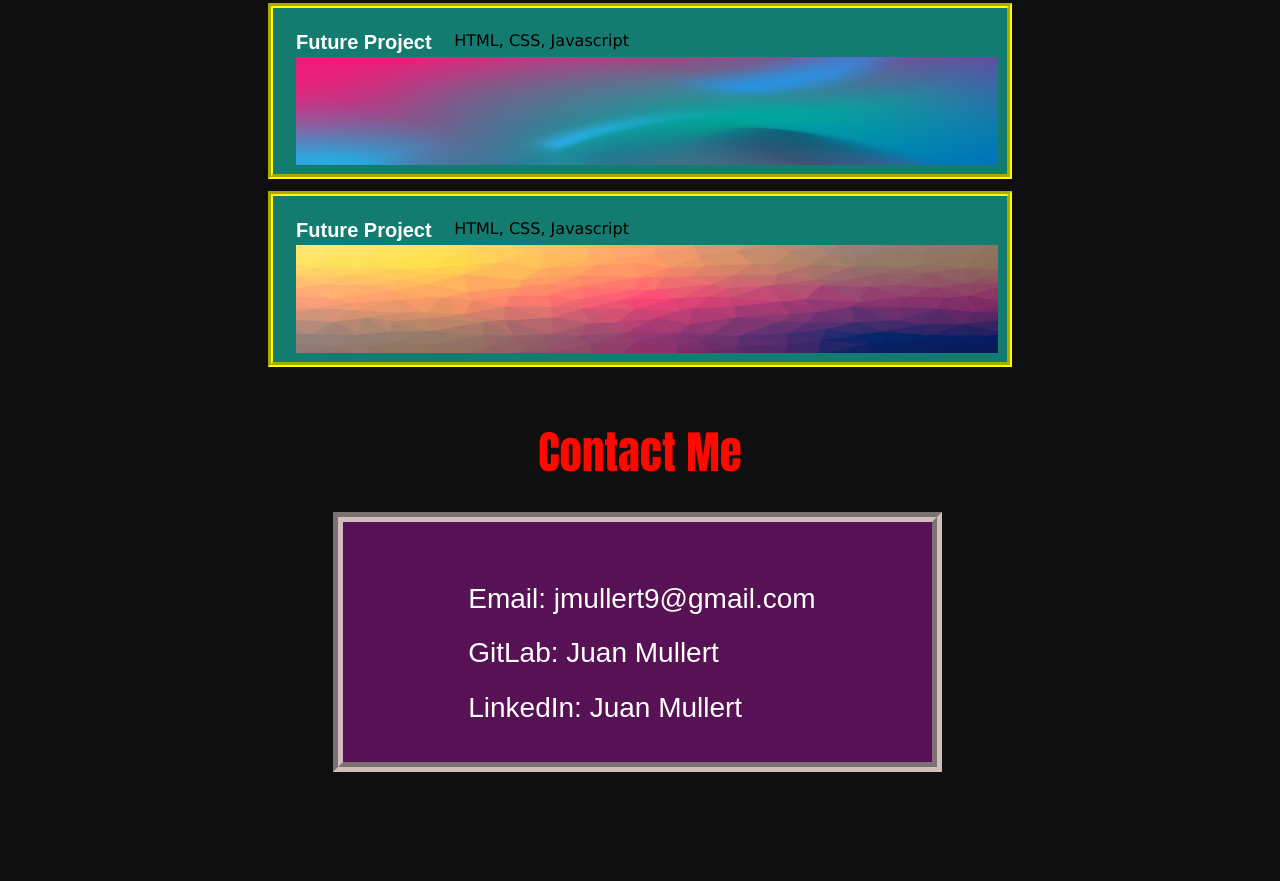
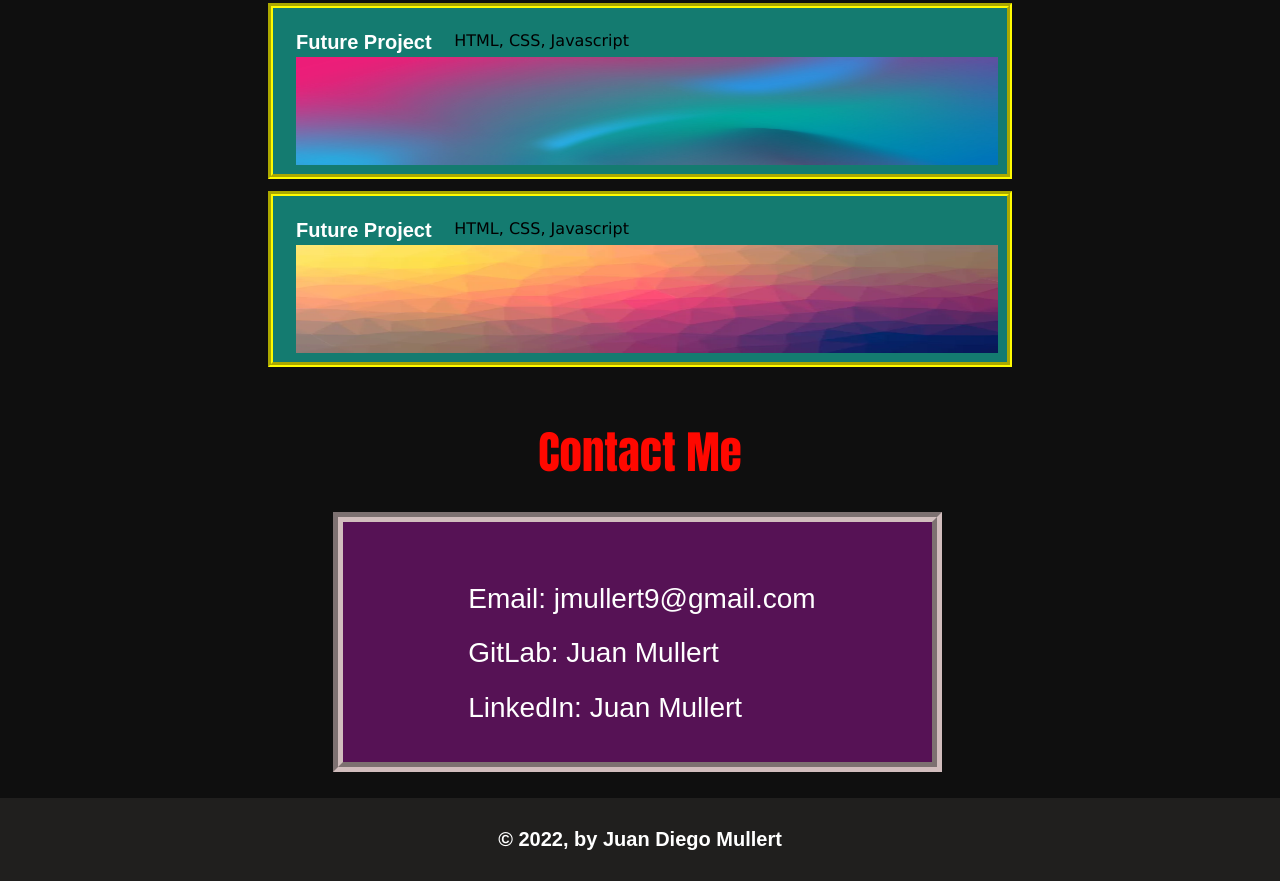
Before and after one commit to JuanMullert/02-Challenge-MyPortfolioProject, a plain HTML site: page index.html in a window 1280 px wide. Shown: the part 2017-2898 px from the top of the page. Before the commit the page ends 2789 px from the top, so only its background shows below. Drawn offline with Linux system fonts and the light colour scheme.

Commit message:
added footer

```diff
--- a/Assets/myportfolio.css
+++ b/Assets/myportfolio.css
@@ -263,3 +263,11 @@ h5 {
     color: #fffb01;
     cursor: default;
 }
+
+footer {
+    margin-top: 2%;
+    align-items: center;
+    padding: 30px;
+    background-color: rgb(32, 31, 30);
+
+}
--- a/index.html
+++ b/index.html
@@ -101,6 +101,7 @@
 </nav>
 </section>
 
+<footer><h5>&copy; 2022, by Juan Diego Mullert</h5></footer>
 
 
       </main>
```
